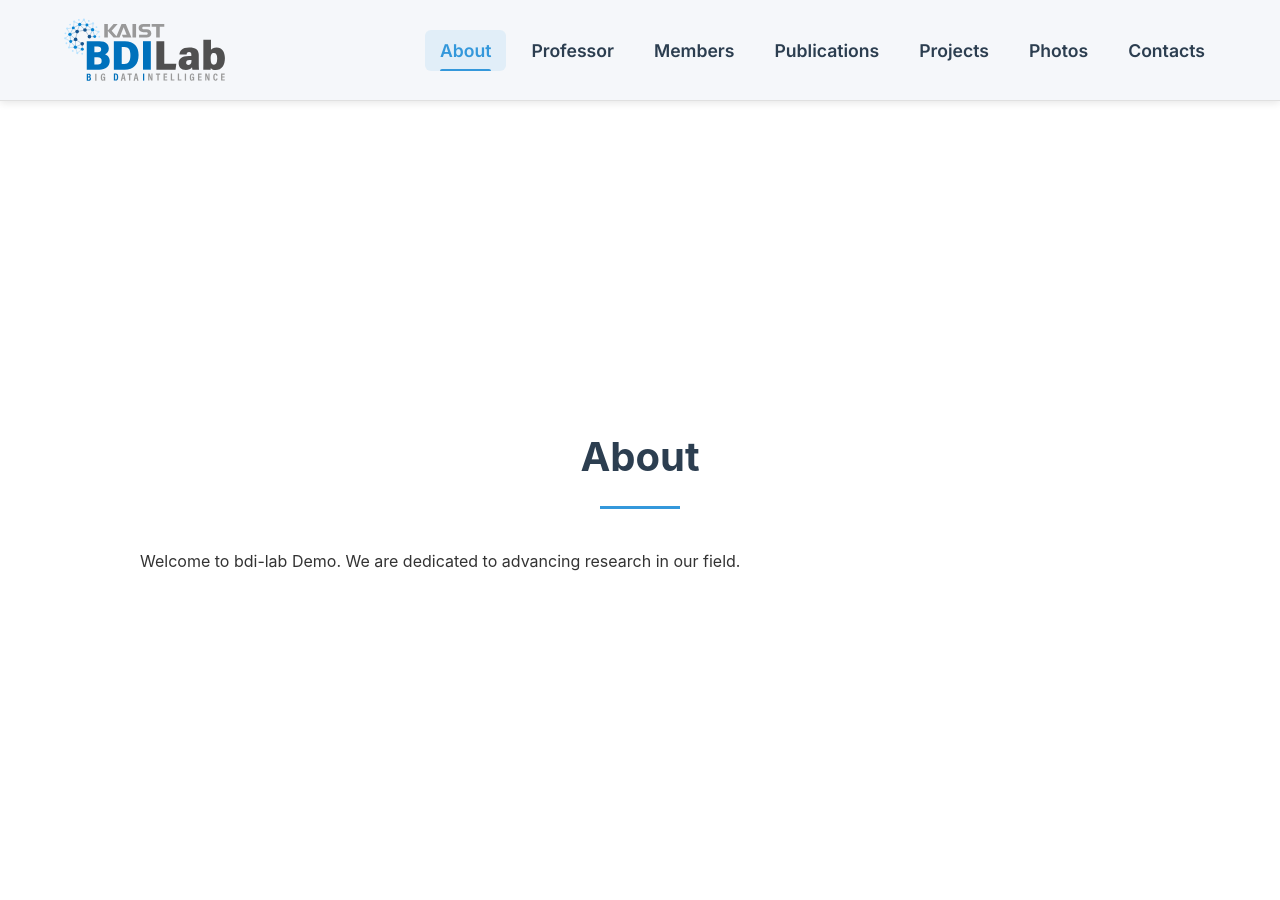
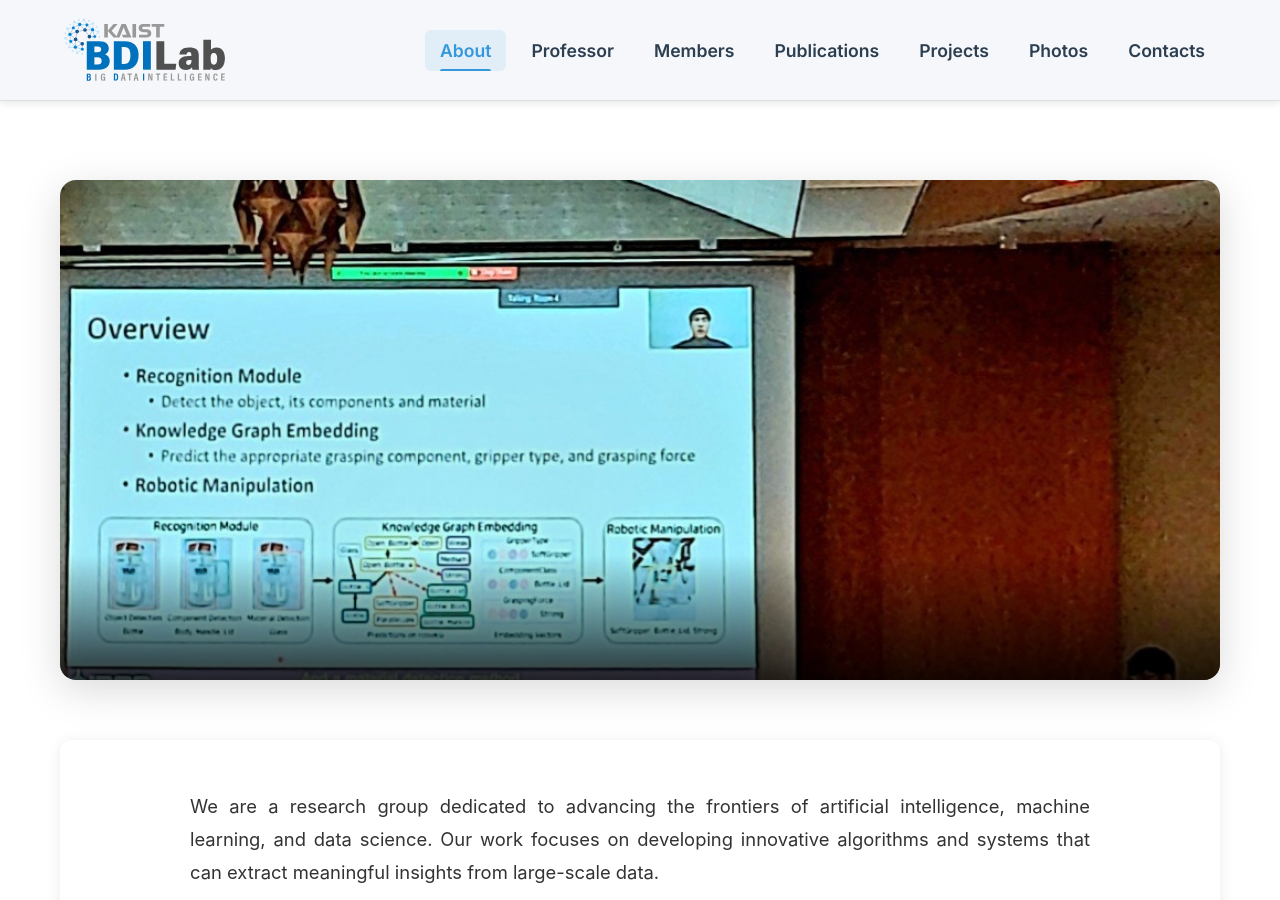
Before and after one commit to kjeemin21/lab-website-demo, a Jekyll site: the page built from lab-demo/index.markdown, in a window 1280 px wide and 900 px high. Built offline with Jekyll 4.4.1, drawn with Linux system fonts in a browser that asks for light colours; some web fonts are replaced; some of the changed text lies outside the part shown.

```diff
--- /dev/null
+++ b/lab-demo/_data/about.yml
@@ -0,0 +1,28 @@
+# About Section
+# Edit this file to customize the About page
+
+title: ""
+subtitle: ""
+description: >
+  We are a research group dedicated to advancing the frontiers of
+  artificial intelligence, machine learning, and data science.
+  Our work focuses on developing innovative algorithms and systems
+  that can extract meaningful insights from large-scale data.
+
+# Main hero image for the About section
+hero_image: "/assets/images/about/lab_hero.jpg"
+
+# Research areas/keywords
+research_areas:
+  - "Machine Learning"
+  - "Deep Learning"
+  - "Knowledge Graphs"
+  - "Natural Language Processing"
+  - "Computer Vision"
+  - "Data Mining"
+
+# Mission statement
+mission: >
+  Our mission is to push the boundaries of what's possible with data-driven
+  technologies and to train the next generation of researchers and practitioners
+  in the field of artificial intelligence.
```
Also changed, not shown: lab-demo/_data/members.yml (+12 -30 lines), lab-demo/assets/images/about/README.md (added, +25 -0 lines), lab-demo/assets/images/about/lab_hero.jpg (added), lab-demo/assets/images/members/seunghwan.png (added).
